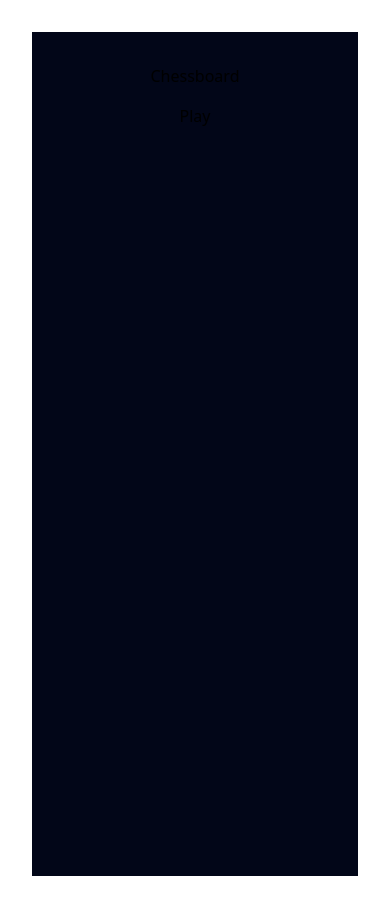
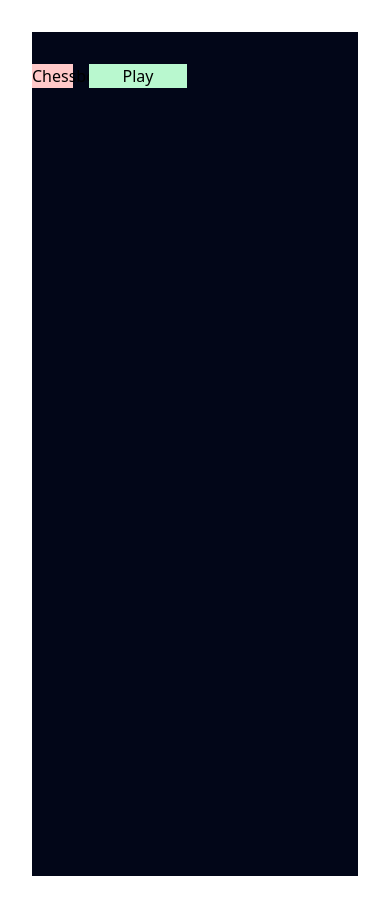
Before and after one commit to ashish-2001/Chessboard, a React (Vite) app in the folder apps/web/: page /game in a window 390 px wide. Built offline with nearby package versions, Linux system fonts and the light colour scheme.

Commit message:
Added Game

```diff
--- a/apps/web/src/screen/Game.jsx
+++ b/apps/web/src/screen/Game.jsx
@@ -4,11 +4,11 @@ function Game(){
     return (
         <div className="flex justify-center">
             <div className="pt-8 max-w-3xl">
-                <div className="grid grid-cols-1 gap-4 md:grid-cols-2">
-                    <div>
+                <div className="grid grid-cols-6 gap-4 md:grid-cols-2 w-full">
+                    <div className="cols-span-4 bg-red-200 w-full">
                         <Chessboard/>
                     </div>
-                    <div>
+                    <div className="col-span-2 bg-green-200 w-full">
                         <button>Play</button>
                     </div>
                 </div>
```
